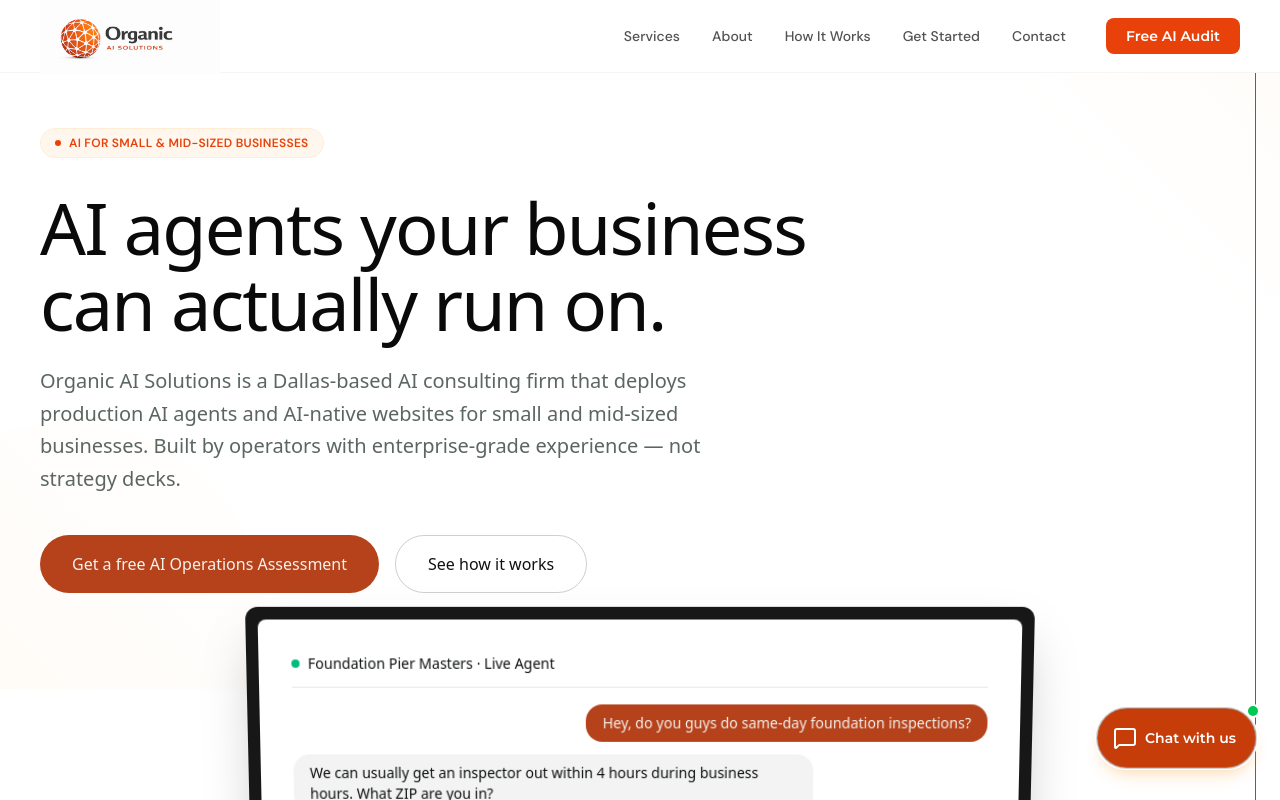
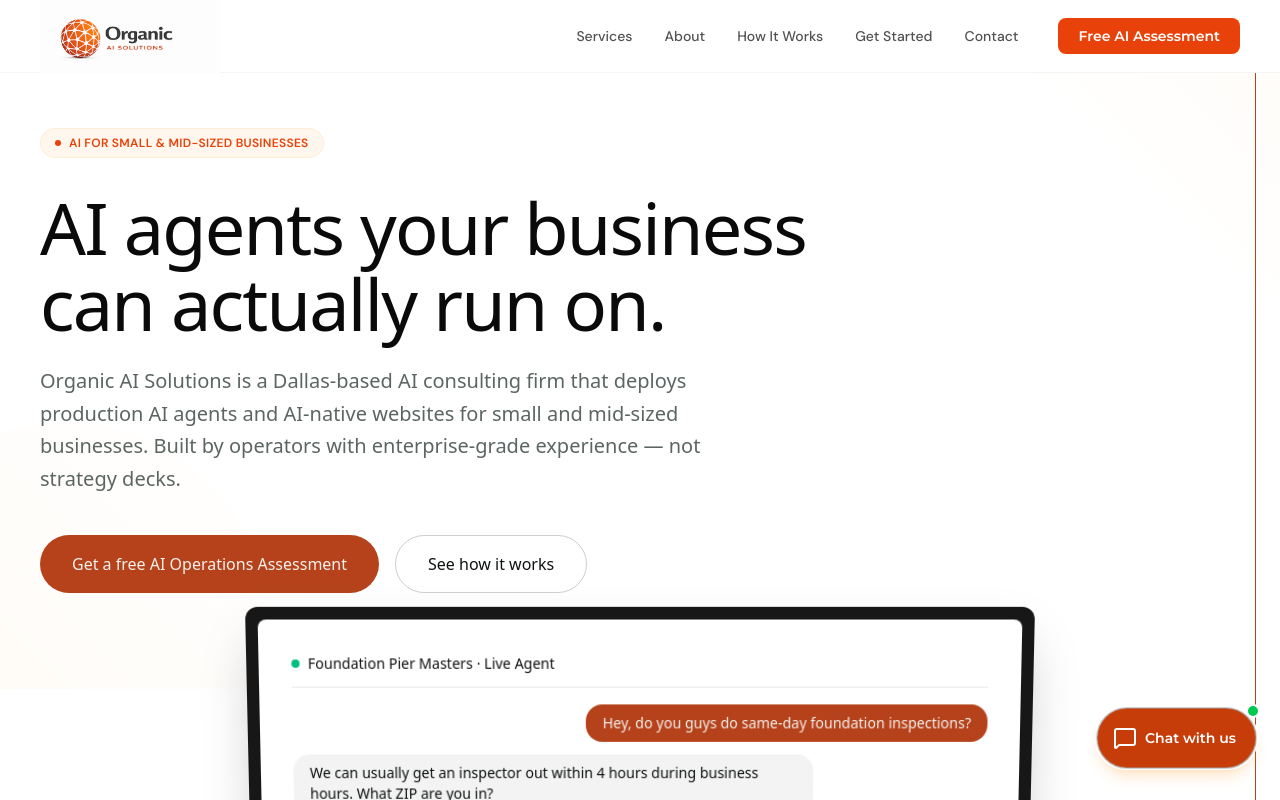
Before and after one commit to btctc/organic-ai-solutions, a Next.js app: page / in a window 1280 px wide. Shown: the top 800 px of the page. Built offline with nearby package versions, Linux system fonts and the light colour scheme.

Commit message:
Homepage: replace Free AI Audit CTAs with Free AI Assessment, route to /assessment, update copyright to 2026

```diff
--- a/src/components/landing/Footer.tsx
+++ b/src/components/landing/Footer.tsx
@@ -60,17 +60,17 @@
               Ready to unlock your business potential with AI?
             </p>
             <Link
-              href="/#intake"
+              href="/assessment"
               className="px-5 py-2.5 rounded-lg bg-[#E8420A] text-white text-sm font-semibold font-[family-name:var(--font-montserrat)] hover:bg-[#c93508] transition-colors"
             >
-              Get Your Free AI Audit
+              Get Your Free AI Assessment
             </Link>
           </div>
         </div>
 
         <div className="border-t border-white/5 pt-8 flex flex-col sm:flex-row items-center justify-between gap-3">
           <p className="font-[family-name:var(--font-dm-sans)] text-neutral-600 text-sm">
-            &copy; 2025 Organic AI Solutions. All rights reserved.
+            &copy; 2026 Organic AI Solutions. All rights reserved.
           </p>
           <p className="font-[family-name:var(--font-dm-sans)] text-neutral-700 text-xs">
             Built with purpose. Powered by AI.
--- a/src/components/landing/Navbar.tsx
+++ b/src/components/landing/Navbar.tsx
@@ -55,10 +55,10 @@
             </Link>
           ))}
           <Link
-            href="/#intake"
+            href="/assessment"
             className="ml-2 px-5 py-2 rounded-lg bg-[#E8420A] text-white text-sm font-semibold font-[family-name:var(--font-montserrat)] hover:bg-[#c93508] transition-colors"
           >
-            Free AI Audit
+            Free AI Assessment
           </Link>
         </nav>
 
@@ -94,11 +94,11 @@
                 </Link>
               ))}
               <Link
-                href="/#intake"
+                href="/assessment"
                 onClick={() => setMenuOpen(false)}
                 className="mt-1 w-full px-5 py-3 rounded-lg bg-[#E8420A] text-white font-semibold font-[family-name:var(--font-montserrat)] text-sm hover:bg-[#c93508] transition-colors"
               >
-                Free AI Audit
+                Free AI Assessment
               </Link>
             </div>
           </motion.div>
```
